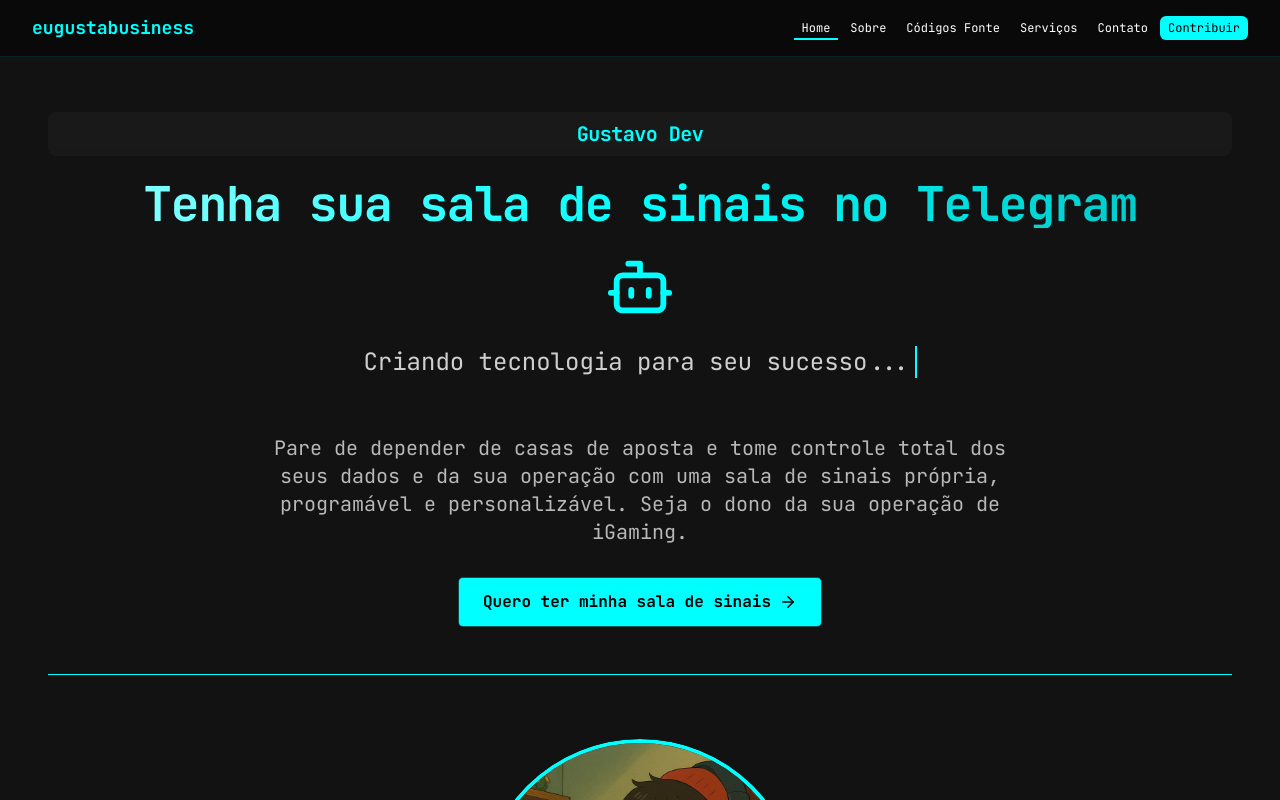
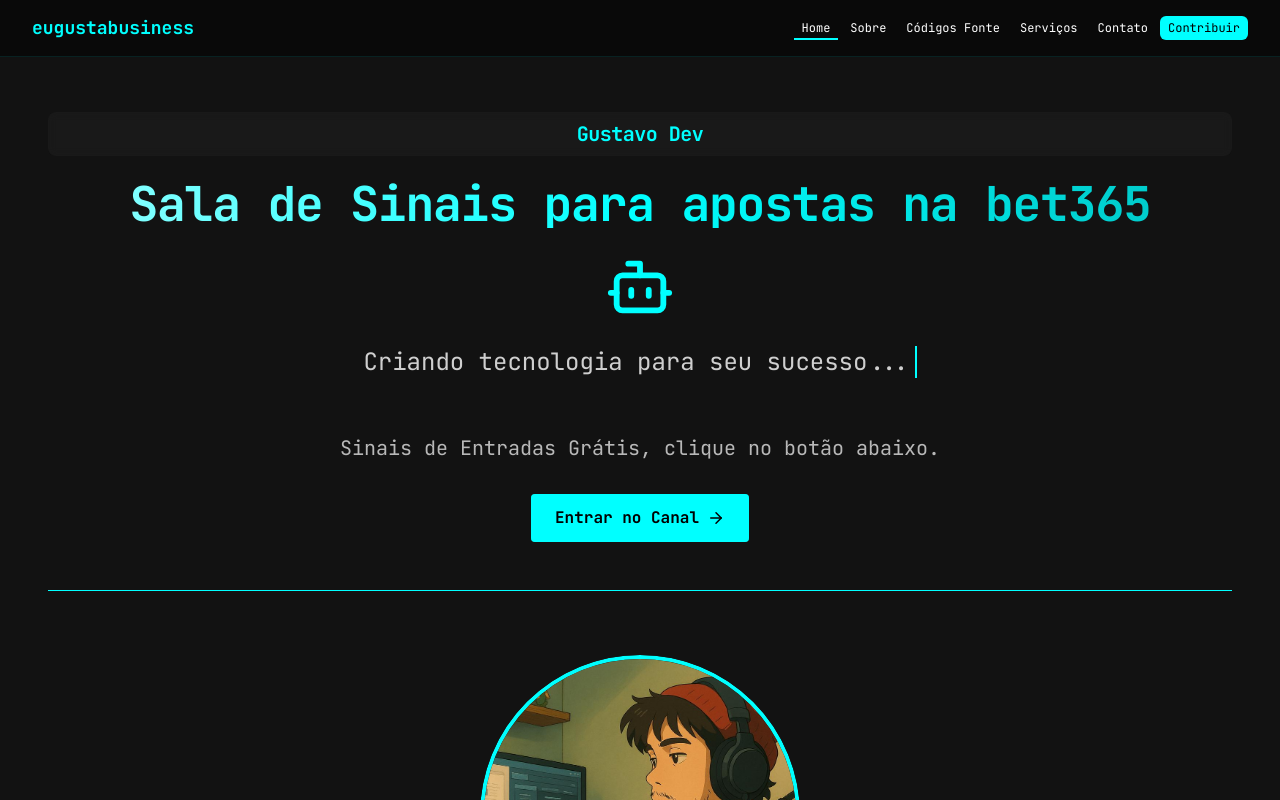
Before and after one commit to eugustas/new-site, a React (Vite) app in the folder meu-site-main/: page / in a window 1280 px wide. Shown: the top 800 px of the page. Built offline with nearby package versions, Linux system fonts and the light colour scheme.

Commit message:
HeroSection.tsx

```diff
--- a/meu-site-main/src/components/home/HeroSection.tsx
+++ b/meu-site-main/src/components/home/HeroSection.tsx
@@ -1,5 +1,5 @@
 
-import React from 'react';
+//import React from 'react';
 import { Typewriter } from '@/components/ui/AnimatedText';
 import { ArrowRight, Bot } from 'lucide-react';
 
@@ -17,7 +17,7 @@ const HeroSection: React.FC = () => {
         {/* Main Content */}
         <div className="flex flex-col items-center justify-center text-center">
           <h1 className="text-4xl md:text-6xl lg:text-5xl font-bold mb-6 text-gradient">
-            Tenha sua sala de sinais no Telegram
+            Sala de Sinais para apostas na bet365
           </h1>
 
           {/* Added Bot Icon */}
@@ -39,18 +39,16 @@ const HeroSection: React.FC = () => {
 
 
           <p className="text-lg md:text-xl text-white/70 max-w-3xl mb-8 leading-relaxed">
-            Pare de depender de casas de aposta e tome controle total dos seus dados e da sua operação
-            com uma sala de sinais própria, programável e personalizável.
-            Seja o dono da sua operação de iGaming.
+            Sinais de Entradas Grátis, clique no botão abaixo.
           </p>
 
           <a
-            href="https://wa.link/5w9eiw"
+            href="https://t.me/+pjHeHAM5jnAzYThh"
             target="_blank"
             rel="noopener noreferrer"
             className="btn-primary group flex items-center gap-2 animate-pulse-cyan"
           >
-            <span>Quero ter minha sala de sinais</span>
+            <span>Entrar no Canal</span>
             <ArrowRight className="transition-transform duration-300 group-hover:translate-x-1" size={18} />
           </a>
         </div>
```
